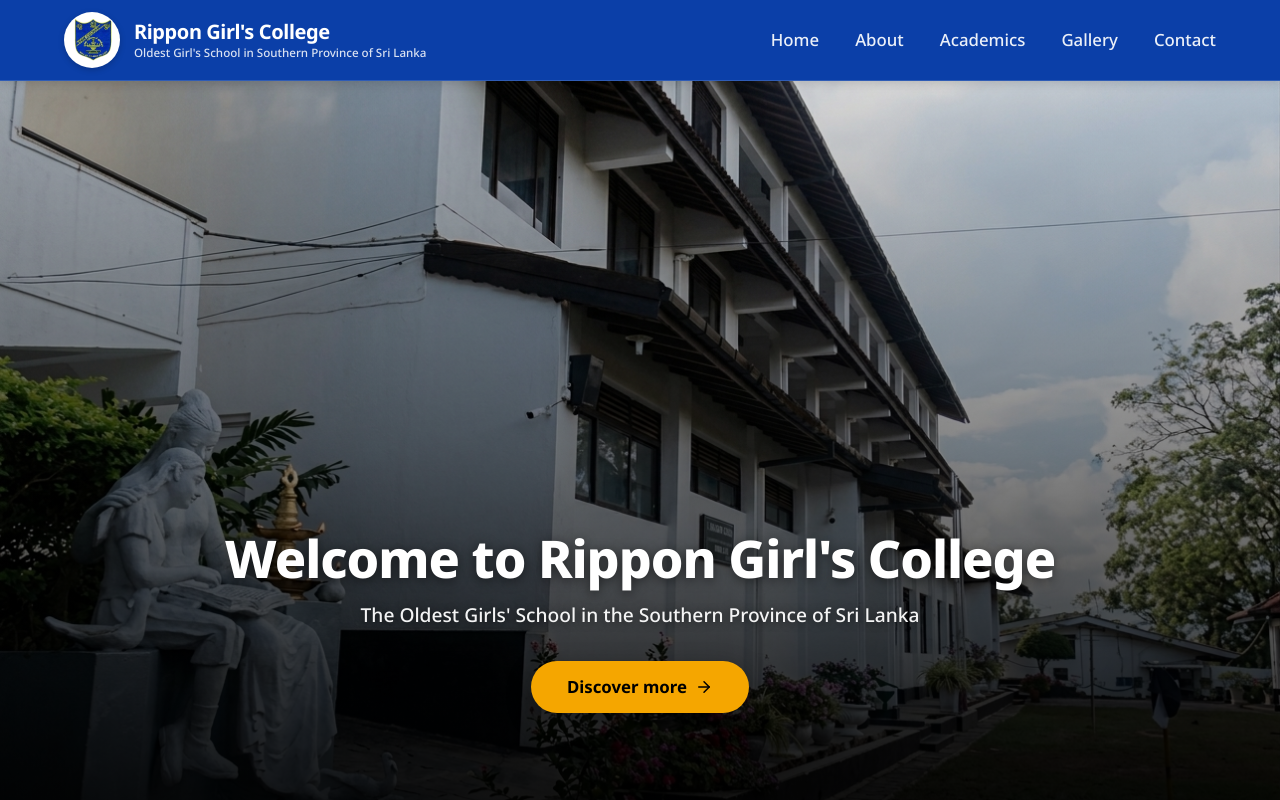
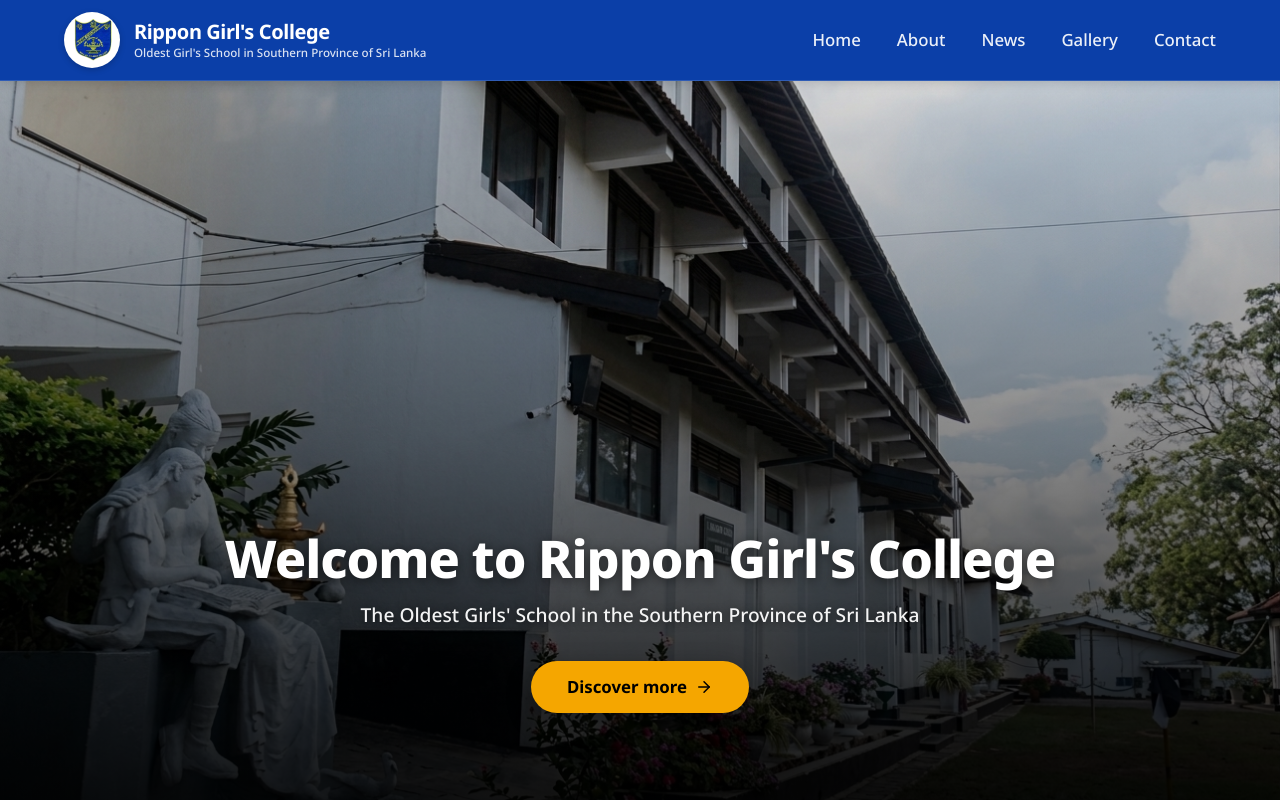
Before and after one commit to Avishka-kavishan/Rippon-Girls-College-Website, a Next.js app: page / in a window 1280 px wide. Shown: the top 800 px of the page. Built offline with nearby package versions, Linux system fonts and the light colour scheme.

Commit message:
update the navbar

```diff
--- a/src/components/Navbar.tsx
+++ b/src/components/Navbar.tsx
@@ -10,7 +10,7 @@ import "./Navbar.css";
 const navLinks = [
   { name: "Home", href: "/" },
   { name: "About", href: "/about" },
-  { name: "Academics", href: "/#academics" },
+  { name: "News", href: "/#news" },
   { name: "Gallery", href: "/#gallery" },
   { name: "Contact", href: "#contact" },
 ];
```
